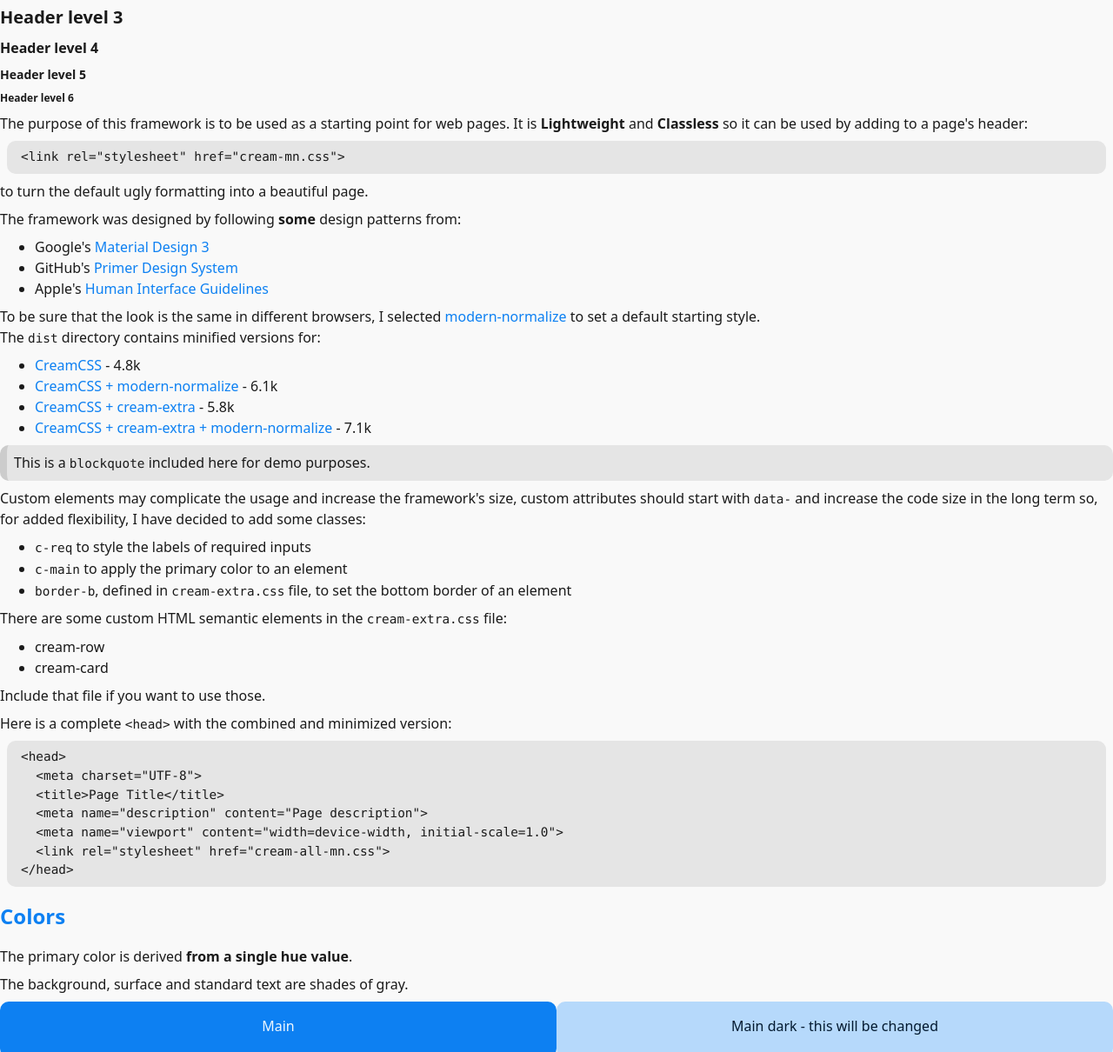
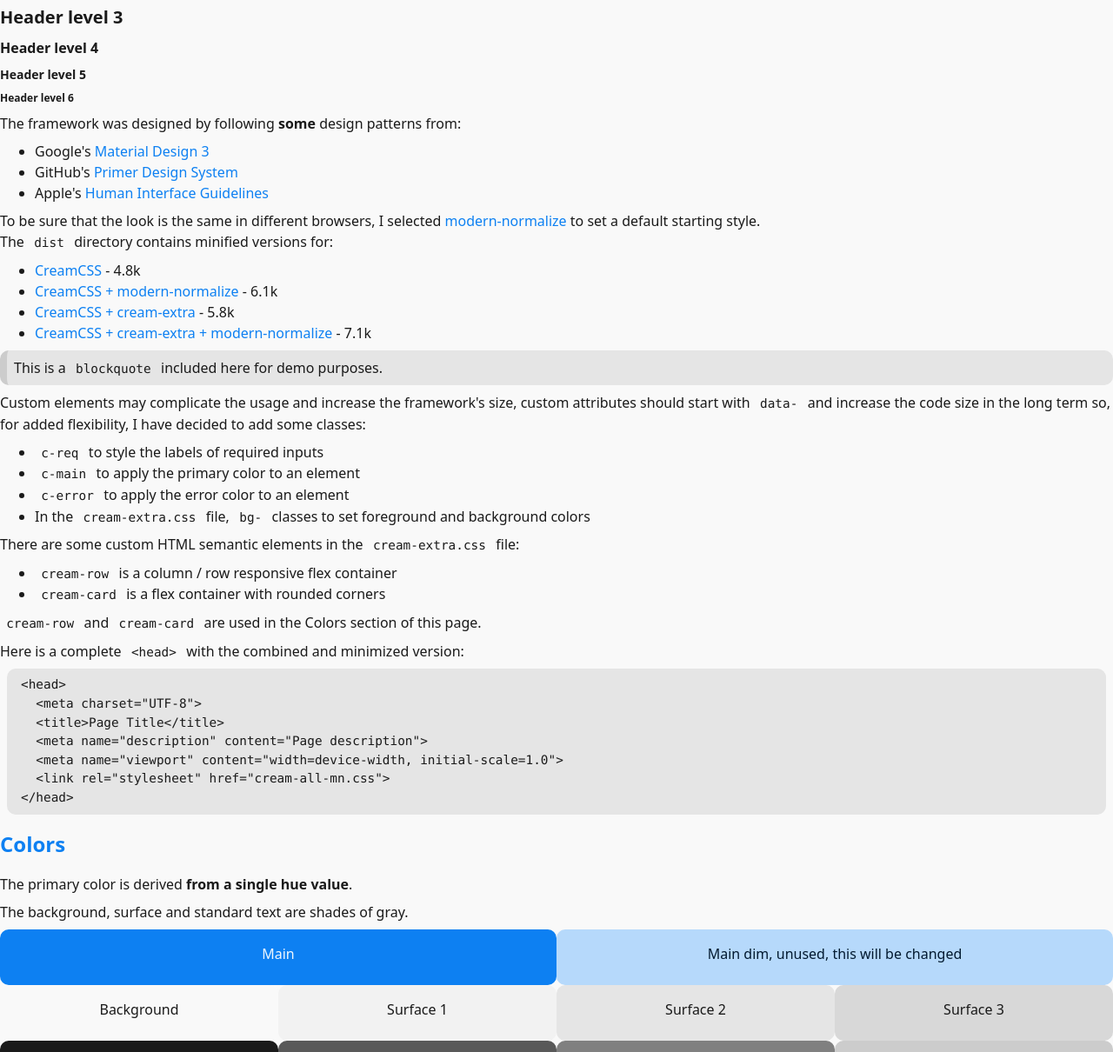
Before and after one commit to CalinRadoni/CreamCSS, a website: page docs/index.html in a window 1280 px wide. Shown: the part 511-1721 px from the top of the page at 87% size. Drawn offline with Linux system fonts and the light colour scheme.

Commit message:
Bump version to v0.9.2

```diff
--- a/docs/index.html
+++ b/docs/index.html
@@ -24,8 +24,7 @@
       <section>
         <p>
           The purpose of this framework is to be used as a starting point for web pages.<br>
-          It is <b>Lightweight</b> and <b>Classless</b>
-          so it can be used by adding to a page's header:
+          It is mostly <b>Classless</b> so it can be used just by adding to a page's header:
         </p>
         <pre><code>&lt;link rel="stylesheet" href="cream-mn.css"&gt;</code></pre>
         <p>to turn the default ugly formatting into a beautiful page.</p>
@@ -40,12 +39,6 @@
         <h4>Header level 4</h4>
         <h5>Header level 5</h5>
         <h6>Header level 6</h6>
-        <p>
-          The purpose of this framework is to be used as a starting point for web pages. It is <b>Lightweight</b> and <b>Classless</b>
-          so it can be used by adding to a page's header:
-        </p>
-        <pre><code>&lt;link rel="stylesheet" href="cream-mn.css"&gt;</code></pre>
-        <p>to turn the default ugly formatting into a beautiful page.</p>
         <p>The framework was designed by following <b>some</b> design patterns from:</p>
         <ul>
           <li>Google's <a href="https://m3.material.io/">Material Design 3</a></li>
@@ -67,14 +60,15 @@
         <ul>
           <li><code>c-req</code> to style the labels of required inputs</li>
           <li><code>c-main</code> to apply the primary color to an element</li>
-          <li><code>border-b</code>, defined in <code>cream-extra.css</code> file, to set the bottom border of an element</li>
+          <li><code>c-error</code> to apply the error color to an element</li>
+          <li>In the <code>cream-extra.css</code> file, <code>bg-</code> classes to set foreground and background colors</li>
         </ul>
         <p>There are some custom HTML semantic elements in the <code>cream-extra.css</code> file:</p>
         <ul>
-          <li>cream-row</li>
-          <li>cream-card</li>
+          <li><code>cream-row</code> is a column / row responsive flex container</li>
+          <li><code>cream-card</code> is a flex container with rounded corners</li>
         </ul>
-        <p>Include that file if you want to use those.</p>
+        <p><code>cream-row</code> and <code>cream-card</code> are used in the Colors section of this page.</p>
         <p>Here is a complete <code>&lt;head&gt;</code> with the combined and minimized version:</p>
         <pre><code>&lt;head&gt;
   &lt;meta charset="UTF-8"&gt;
@@ -93,7 +87,7 @@
       <p>The background, surface and standard text are shades of gray.</p>
       <cream-row>
         <cream-card class="bg-main"><p>Main</p></cream-card>
-        <cream-card class="bg-main-v"><p>Main dark - this will be changed</p></cream-card>
+        <cream-card class="bg-main-v"><p>Main dim, unused, this will be changed</p></cream-card>
       </cream-row>
       <cream-row>
         <cream-card class="bg-back"><p>Background</p></cream-card>
--- a/package.json
+++ b/package.json
@@ -1,6 +1,6 @@
 {
   "name": "CreamCSS-builder",
-  "version": "0.9.0",
+  "version": "0.9.2",
   "description": "Gulp builder for CreamCSS framework",
   "keywords": [],
   "homepage": "https://calinradoni.github.io/CreamCSS/",
```
Also changed, not shown: dist/cream-all-mn.css, dist/cream-all.min.css, dist/cream-mn.css, dist/cream.min.css, docs/cream-all-mn.css.
